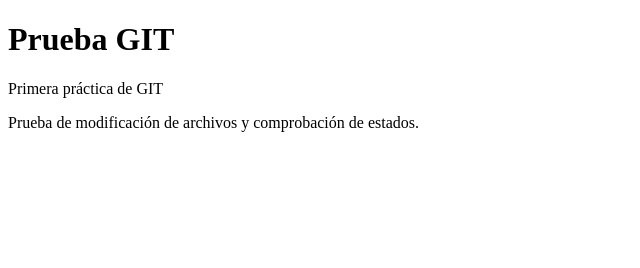
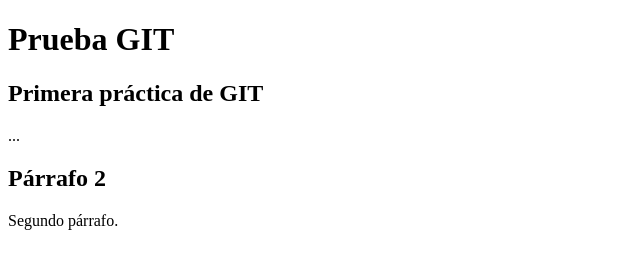
Before and after one commit to Hhxru/PruebaGit, a plain HTML site: page index.html in a window 1280 px wide. Shown: the whole page, without its empty margins (0-640 px from the left). Drawn offline with Linux system fonts and the light colour scheme.

```diff
--- a/index.html
+++ b/index.html
@@ -6,10 +6,11 @@
     </head>
     <body>
         <h1>Prueba GIT</h1>
-        <p>Primera práctica de GIT</p>
+        <h2>Primera práctica de GIT</h2>
+        ...
+        <h2>Párrafo 2</h2>
         <p>
-        Prueba de modificación de archivos y
-        comprobación de estados.
+        Segundo párrafo.
         </p>
     </body>
 </html>
```
Also changed, not shown: 1 other file.
